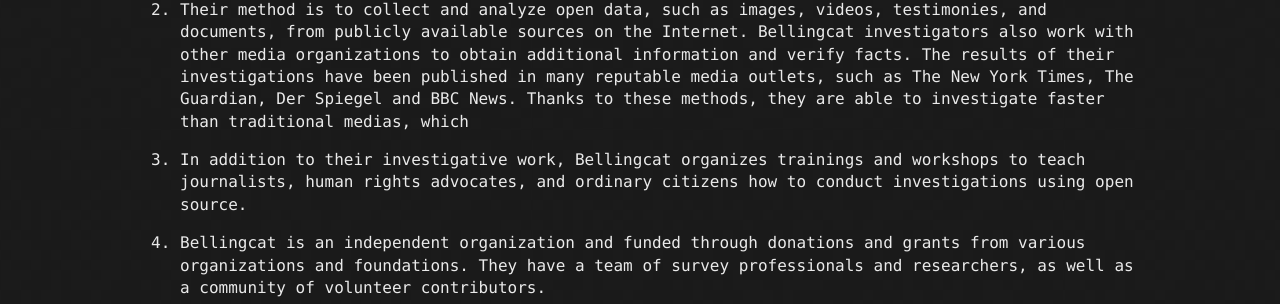
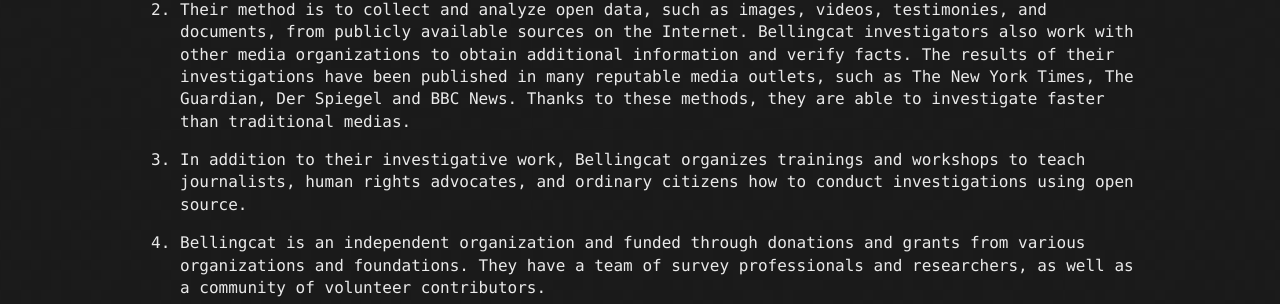
Before and after one commit to maelansecu/maelansecu.github.io, a Jekyll site: the page built from articles/bcat.md, in a window 1280 px wide. Shown: the part 403-707 px from the top of the page. Built offline with Jekyll 4.4.1, drawn with Linux system fonts in a browser that asks for light colours; our own code applies the rules of GitHub Pages for plain Markdown files.

Commit message:
Update bcat.md

```diff
--- a/articles/bcat.md
+++ b/articles/bcat.md
@@ -6,7 +6,7 @@ layout: default
 
 1. Bellingcat is an investigative journalism organization based in Amsterdam, founded in 2014 by Eliot Higgins. The organization specializes in using OSINT to investigate global events, such as armed conflicts, security incidents, and human rights violations. Their work started with Syrian crisis in 2011, when Bashal el-Assad used chemical weapons against Syiria inhabitants. It then continued with MH17 flight (which was took down by Russia in 2014), war in Eastern Ukraine, El Junquito raid, Yemeni Civil War, Skripal poisoning, Christchurch mosque shootings, poisoning of Alexei Navalny, the **Maria Adela** case (who was in fact a GRU spy), and so on.
 
-2. Their method is to collect and analyze open data, such as images, videos, testimonies, and documents, from publicly available sources on the Internet. Bellingcat investigators also work with other media organizations to obtain additional information and verify facts. The results of their investigations have been published in many reputable media outlets, such as The New York Times, The Guardian, Der Spiegel and BBC News. Thanks to these methods, they are able to investigate faster than traditional medias, which
+2. Their method is to collect and analyze open data, such as images, videos, testimonies, and documents, from publicly available sources on the Internet. Bellingcat investigators also work with other media organizations to obtain additional information and verify facts. The results of their investigations have been published in many reputable media outlets, such as The New York Times, The Guardian, Der Spiegel and BBC News. Thanks to these methods, they are able to investigate faster than traditional medias.
 
 4. In addition to their investigative work, Bellingcat organizes trainings and workshops to teach journalists, human rights advocates, and ordinary citizens how to conduct investigations using open source.
 
```
